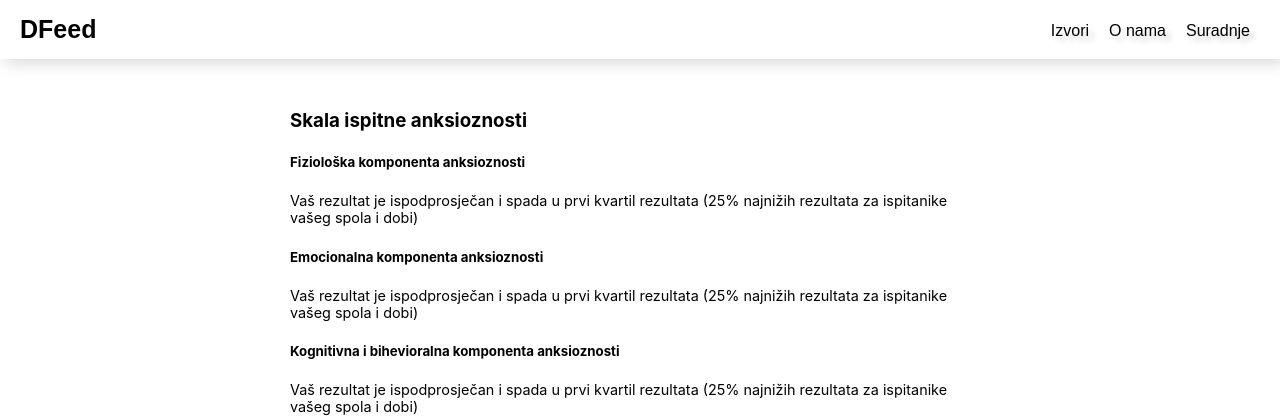
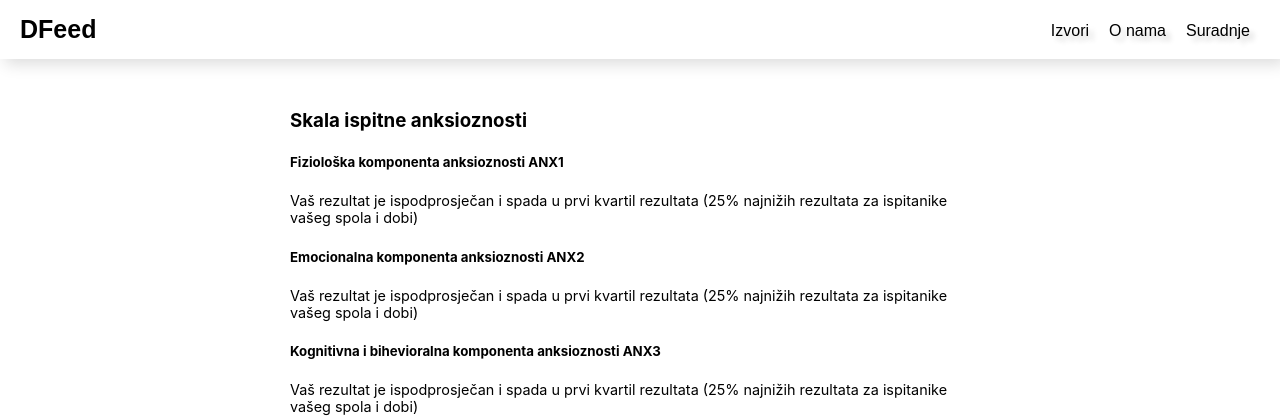
Before and after one commit to mironloncaric/DataFeedback, a Next.js app: page /upisivanje/ANX in a window 1280 px wide. Both pictures are taken after typing "5", "5", "5" into the empty fields and a click on the button "Submit". Shown: the top 418 px of the page. Built offline with nearby package versions, Linux system fonts and the light colour scheme.

Commit message:
c- c- c- changes

```diff
--- a/components/resultcomponent.js
+++ b/components/resultcomponent.js
@@ -7,6 +7,7 @@ export default function ResultComponent(props) {
   const n_skala = props.scale.n_skala;
   const positive = props.scale.positive;
   const sumsImena = props.scale.sumsImena;
+  const skale = props.scale.skale;
 
   useEffect(() => {
     window.scrollTo(0, 0);
@@ -17,7 +18,7 @@ export default function ResultComponent(props) {
       <h3>{props.scale.skalaIme}</h3>
       {Object.keys(granice).map((item, key) => (
         <div key={item}>
-          <h5>{sumsImena[item]}</h5>
+          <h5>{`${sumsImena[item]} ${skale[key]}`}</h5>
           {(!props.propsSums[item] ||
             props.propsSums[item] <= granice[item][0]) && (
             <p>
--- a/package.json
+++ b/package.json
@@ -5,7 +5,8 @@
     "dev": "next dev",
     "build": "next build",
     "start": "next start",
-    "lint": "next lint"
+    "lint": "next lint",
+    "heroku-postbuild": "npm run build"
   },
   "dependencies": {
     "bcrypt": "^5.0.1",
```
